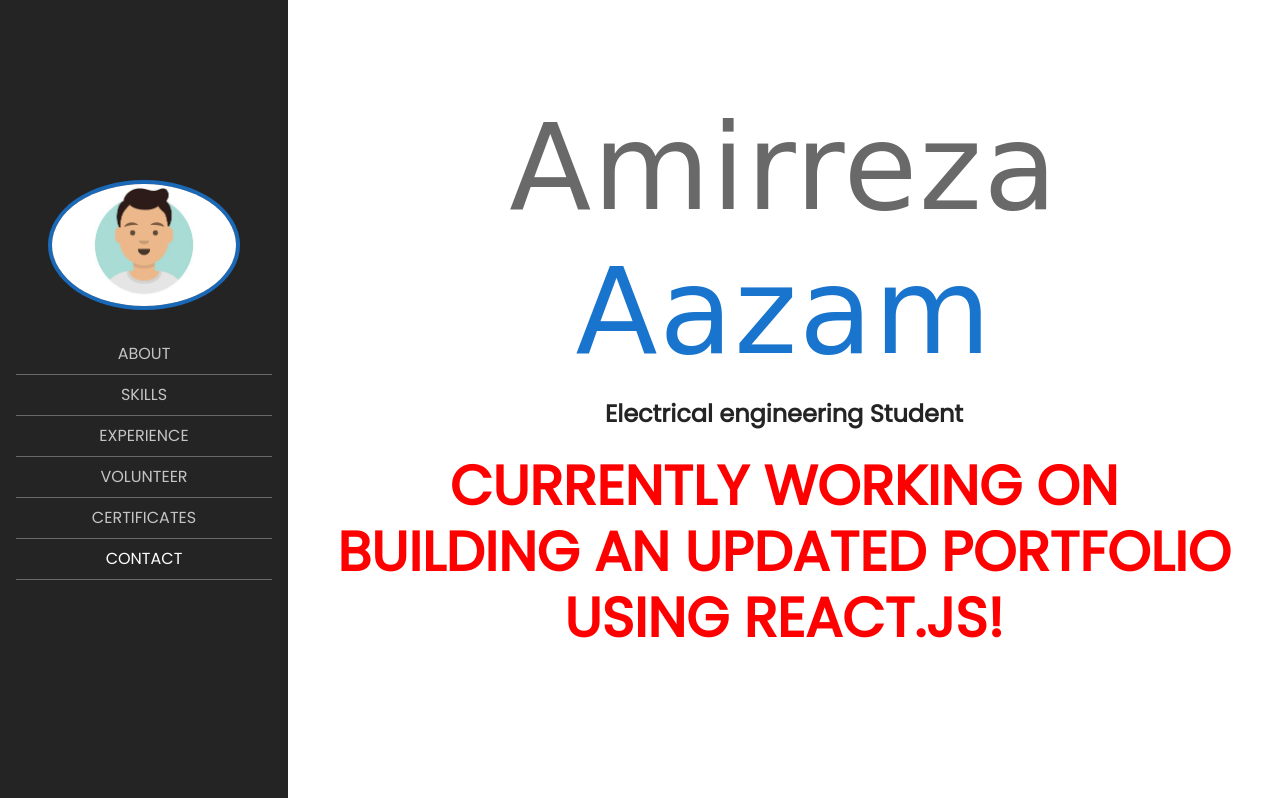
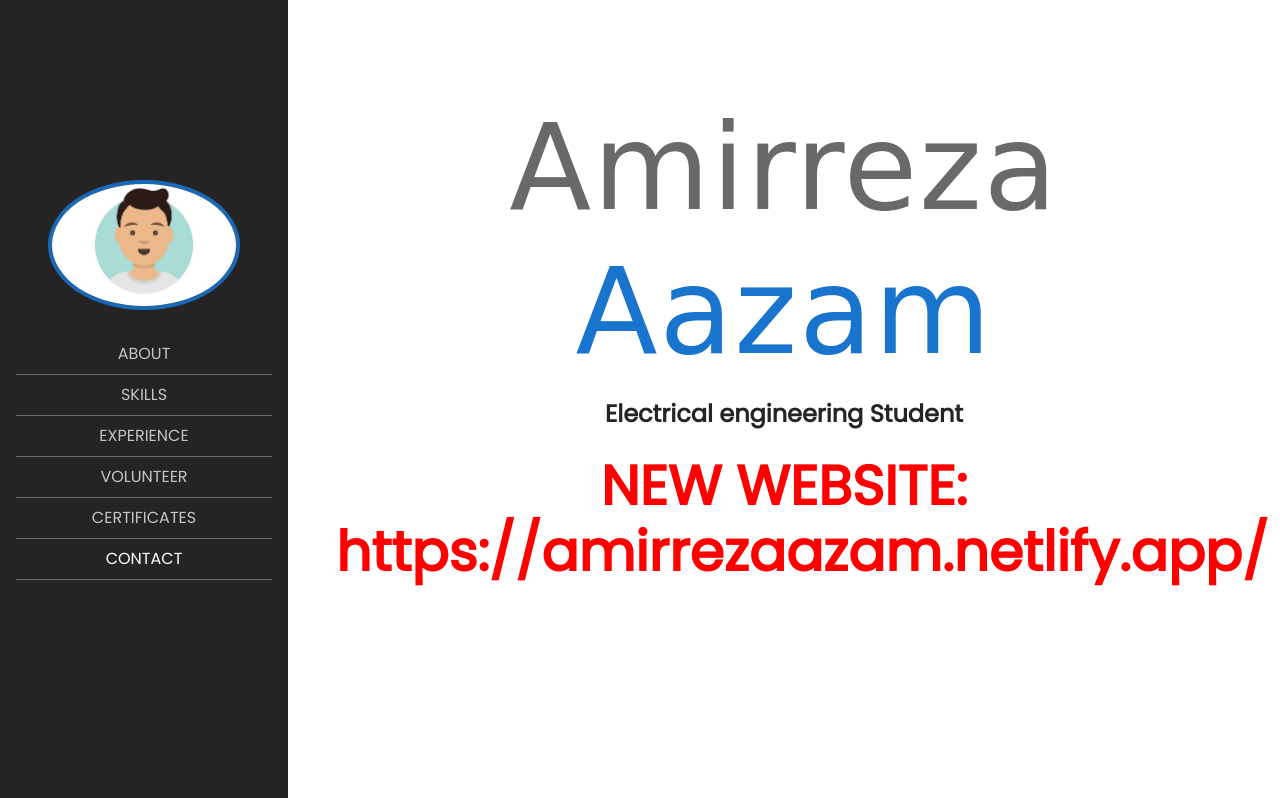
Before and after one commit to amir417/amir417.github.io, a website: page index.html in a window 1280 px wide. Shown: the top 798 px of the page. Drawn offline with nearby package versions, Linux system fonts and the light colour scheme; a web font is replaced by a local one.

Commit message:
Update index.html

```diff
--- a/index.html
+++ b/index.html
@@ -126,7 +126,7 @@
           </h4>
 	<div>
           <h4 style="color:red;font-size:55px;">
-            CURRENTLY WORKING ON BUILDING AN UPDATED PORTFOLIO USING REACT.JS!
+            NEW WEBSITE: https://amirrezaazam.netlify.app/
 	</div>
 	 </h4>
         </div>
```
